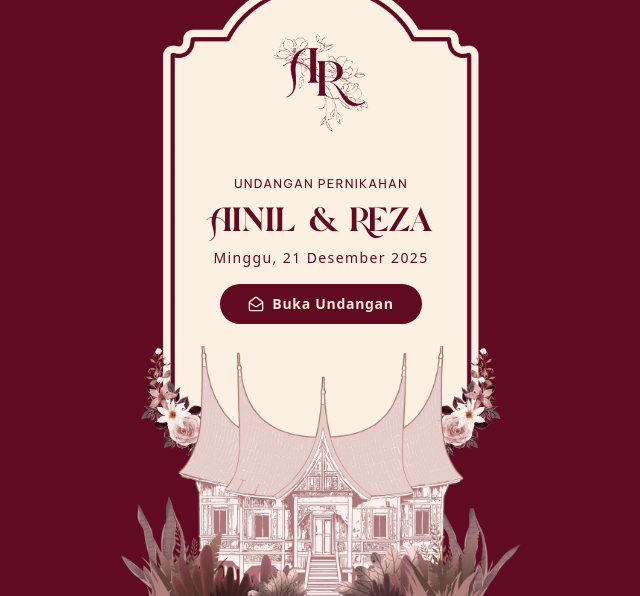
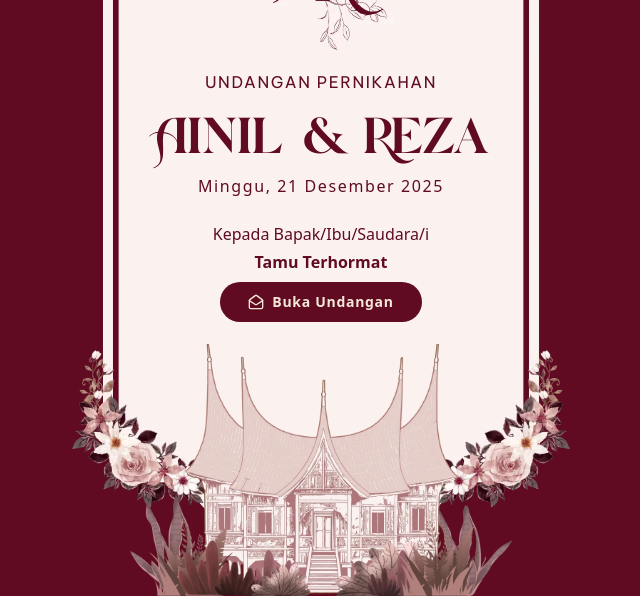
Before and after one commit to ahmdzikri/wedding-invitation, a Next.js app: page / in a window 1280 px wide. Shown: the part 204-800 px from the top of the page, without its empty margins (319-959 px from the left). Built offline with nearby package versions, Linux system fonts and the light colour scheme; a web font is replaced by a local one.

Commit message:
update background position  in introsection

```diff
--- a/src/app/page.tsx
+++ b/src/app/page.tsx
@@ -167,7 +167,7 @@ function HomeContent() {
 
   if (!showInvitation) {
     return (
-      <IntroSection decodedGuestName={decodedGuestName} onOpenInvitation={openInvitation} useGuestName={false} />
+      <IntroSection decodedGuestName={decodedGuestName} onOpenInvitation={openInvitation} useGuestName={true} />
     );
   }
   return (
--- a/src/modules/IntroSection.tsx
+++ b/src/modules/IntroSection.tsx
@@ -2,6 +2,7 @@
 
 import { MailOpenIcon } from "lucide-react";
 import { motion } from "motion/react";
+import Image from "next/image";
 import { useSearchParams } from "next/navigation";
 import { Button } from "~/components/ui/button";
 import Smoke from "~/components/ui/shadcn-io/smoke";
@@ -23,6 +24,7 @@ export default function IntroSection({
   const guestName =
     decodedGuestName ?? (searchParams.get("to") || "Tamu Terhormat");
   const displayGuestName = decodeURIComponent(guestName.replace(/\+/g, " "));
+
   return (
     <div className="h-dvh w-full mx-auto bg-primary flex flex-col items-center justify-center relative overflow-hidden">
       <div className="absolute inset-0 pointer-events-none z-0 mask-b-from-30% mask-b-to-90%">
@@ -43,7 +45,22 @@ export default function IntroSection({
           delay: 0.2,
           ease: [0, 0.71, 0.2, 1.01],
         }}
-        className="absolute inset-0 bg-[url('/background.webp')] bg-[length:360px_auto] bg-[position:center_calc(100%_-_100px)] bg-no-repeat"
+        className="absolute bottom-10 w-[min(100%,800px)] max-h-[calc(100dvh-80px)] left-1/2 -translate-x-1/2 flex items-center justify-center"
+      >
+        <div
+          className="relative w-full"
+          style={{ maxHeight: "calc(100dvh - 80px)" }}
+        >
+          <Image
+            src="/background.webp"
+            alt="Background"
+            width={890}
+            height={1285}
+            className="w-full h-auto object-contain"
+            style={{
+              maxHeight: "calc(100dvh - 80px)",
+            }}
+            priority
           />
           <motion.div
             initial={{ y: 600 }}
@@ -53,33 +70,28 @@ export default function IntroSection({
               delay: 2,
               ease: [0, 0.71, 0.2, 1.01],
             }}
-        className="absolute left-0 right-0 bottom-0 h-[250px] bg-[url('/rumah-gadang.webp')] bg-[length:400px_auto] bg-center bg-bottom bg-no-repeat"
+            className="absolute left-0 right-0 -bottom-10 h-[35%] bg-[url('/rumah-gadang.webp')] bg-contain bg-bottom bg-no-repeat"
           />
+        </div>
+
         <motion.div
           initial={{ opacity: 0 }}
           animate={{ opacity: 1 }}
           transition={{ duration: 1, delay: 1.5 }}
-        className="absolute w-full z-10 flex flex-col gap-4 items-center text-center px-6 max-w-md"
-        style={{
-          bottom: '17em',
-          left: '50%',
-          transform: 'translateX(-50%)',
-          justifyContent: 'flex-start',
-          alignItems: 'center'
-        }}
+          className="absolute z-10 flex flex-col gap-6 items-center text-center px-6 max-w-md"
         >
           <motion.div
             initial={{ y: 20, opacity: 0 }}
             animate={{ y: 0, opacity: 1 }}
             transition={{ delay: 0.6, duration: 0.8 }}
           >
-          <p className="text-primary font-be-vietnam-pro text-xs tracking-widest uppercase">
+            <p className="text-primary font-be-vietnam-pro text-xs lg:text-base tracking-widest uppercase">
               Undangan Pernikahan
             </p>
-          <h1 className="text-5xl font-hello-paris font-bold text-primary tracking-tighter mb-2">
+            <h1 className="text-5xl md:text-7xl font-hello-paris font-bold text-primary tracking-tighter mb-2">
               {config.couple.brideName} & {config.couple.groomName}
             </h1>
-          <p className="text-primary text-sm tracking-widest">
+            <p className="text-primary text-sm lg:text-base tracking-widest">
               {formatWeddingDate(config.event.date)}
             </p>
           </motion.div>
@@ -90,11 +102,13 @@ export default function IntroSection({
             transition={{ delay: 0.9, duration: 0.8 }}
           >
             {useGuestName && (
-            <div className="flex flex-col items-center justify-center gap-1 mb-2">
+              <div className="flex flex-col items-center justify-center gap-1 mb-2 px-4">
                 <span className="text-primary">
                   Kepada Bapak/Ibu/Saudara/i{" "}
                 </span>
-              <span className="font-semibold text-primary">{displayGuestName}</span>
+                <span className="font-semibold text-primary">
+                  {displayGuestName}
+                </span>
               </div>
             )}
 
@@ -109,6 +123,17 @@ export default function IntroSection({
             </motion.div>
           </motion.div>
         </motion.div>
+      </motion.div>
+      {/* <motion.div
+        initial={{ y: 600 }}
+        animate={{ y: 0 }}
+        transition={{
+          duration: 1,
+          delay: 2,
+          ease: [0, 0.71, 0.2, 1.01],
+        }}
+        className="absolute left-0 right-0 bottom-0 h-[30dvh] bg-[url('/rumah-gadang.webp')] bg-contain bg-bottom bg-no-repeat"
+      /> */}
     </div>
   );
 }
```
Also changed, not shown: public/background.webp. Lines whose indentation alone changed are shown as unchanged.
